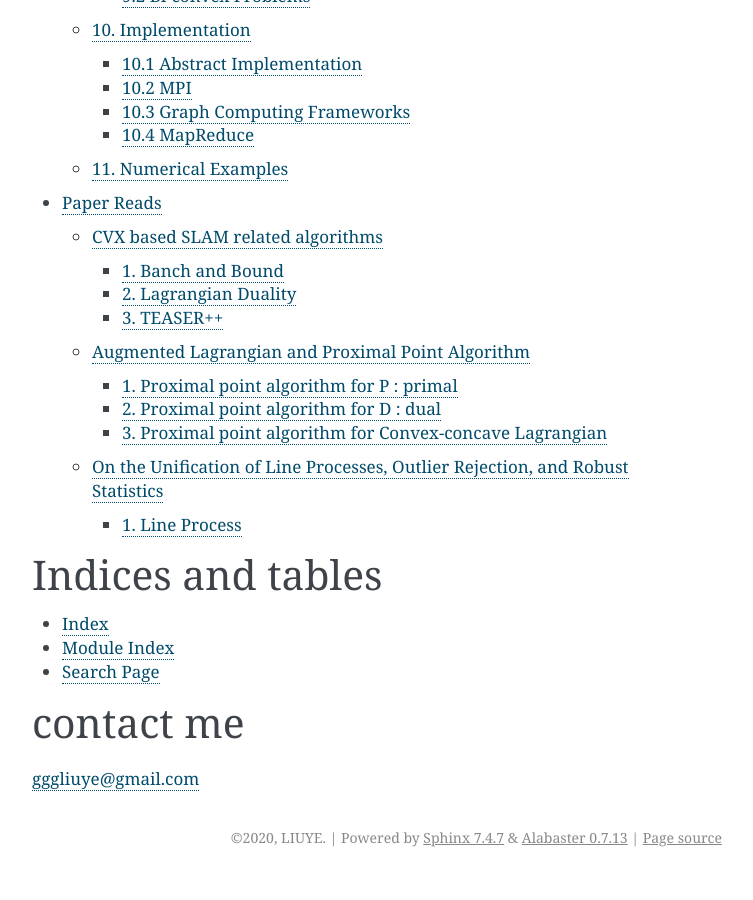
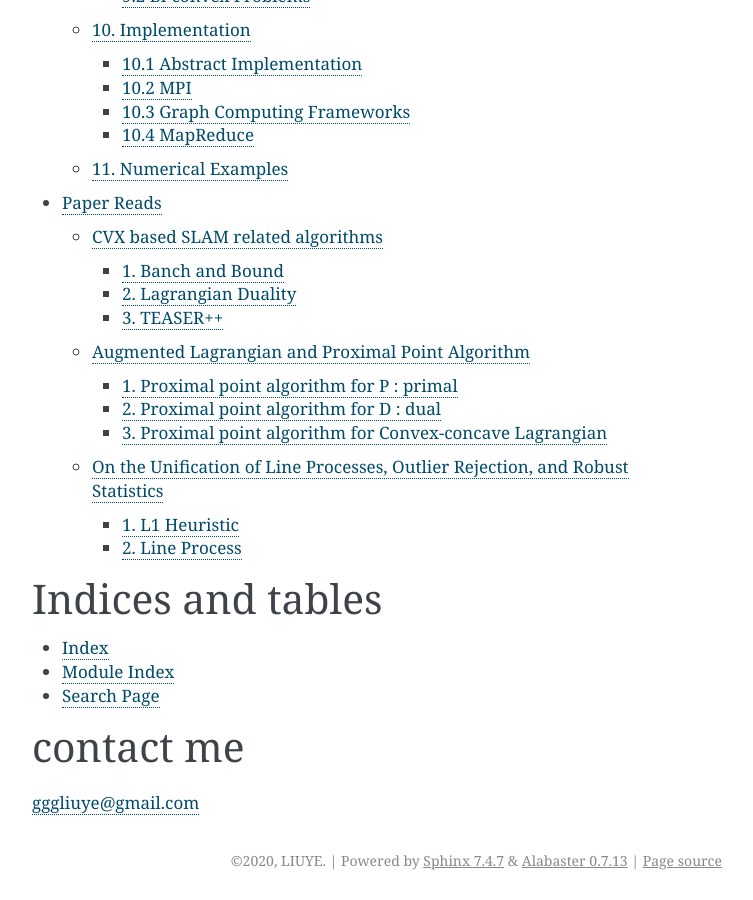
Before and after one commit to gggliuye/cvx_learning, a Sphinx documentation site: the page built from docs/index.rst, in a window 1280 px wide and 900 px high, scrolled down 2602 px. Shown: the whole window, without its empty margins (388-1141 px from the left). Built offline with Sphinx 7.4.7, drawn with Linux system fonts in a browser that asks for light colours; before the commit the page ends 3479 px from its top, so only the background shows below that.

Commit message:
Update Unification.rst

```diff
--- a/docs/PaperRead/Unification.rst
+++ b/docs/PaperRead/Unification.rst
@@ -17,7 +17,7 @@
 outlier rejection, then shows their connection.
 
 
-1. Line Process
+1. L1 Heuristic
 ------------------------------
 
 The problem can be modeled by the following energy function:
@@ -35,30 +35,29 @@
 We can realize such reconstruction with Matlab CVX , for example of reconstruction of a noised 'wedding cake':
 
 
-**L2 norm**:
+**L2 norm**: ::
 
-~~~
-cvx_begin
-    variable Ul2(m, n);
-    Ux = Ul2(2:end,2:end) - Ul2(2:end,1:end-1); % x (horiz) differences
-    Uy = Ul2(2:end,2:end) - Ul2(1:end-1,2:end); % y (vert) differences
-    minimize(norm([Ux(:); Uy(:)], 2) + gamma_l2*norm(Ul2(Known)-Unoise(Known),2)); % l2 roughness measure
-cvx_end
-~~~
+  cvx_begin
+      variable Ul2(m, n);
+      Ux = Ul2(2:end,2:end) - Ul2(2:end,1:end-1); % x (horiz) differences
+      Uy = Ul2(2:end,2:end) - Ul2(1:end-1,2:end); % y (vert) differences
+      minimize(norm([Ux(:); Uy(:)], 2) + gamma_l2*norm(Ul2(Known)-Unoise(Known),2)); % l2 roughness measure
+  cvx_end
 
-**L1 norm**:
+**L1 norm**: ::
 
-~~~
-cvx_begin
-    variable Utv(m, n);
-    Ux = Utv(2:end,2:end) - Utv(2:end,1:end-1); % x (horiz) differences
-    Uy = Utv(2:end,2:end) - Utv(1:end-1,2:end); % y (vert) differences
-    minimize(norm([Ux(:); Uy(:)], 1) + gamma_l1*norm(Utv(Known)-Unoise(Known),2)); % tv roughness measure
-cvx_end
-~~~
+  cvx_begin
+      variable Utv(m, n);
+      Ux = Utv(2:end,2:end) - Utv(2:end,1:end-1); % x (horiz) differences
+      Uy = Utv(2:end,2:end) - Utv(1:end-1,2:end); % y (vert) differences
+      minimize(norm([Ux(:); Uy(:)], 1) + gamma_l1*norm(Utv(Known)-Unoise(Known),2)); % tv roughness measure
+  cvx_end
 
 **Result**:
 
-<div align="center">
-<img src="images/tv_noise.jpg"/>
-</div>
+.. image:: images/tv_noise.jpg
+  :align: center
+
+
+2. Line Process
+-----------------------
```
Also changed, not shown: other parts of docs/PaperRead/Unification.rst (+1 -1 lines).
